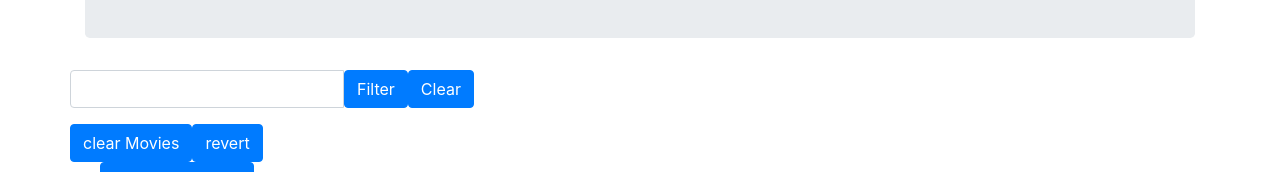
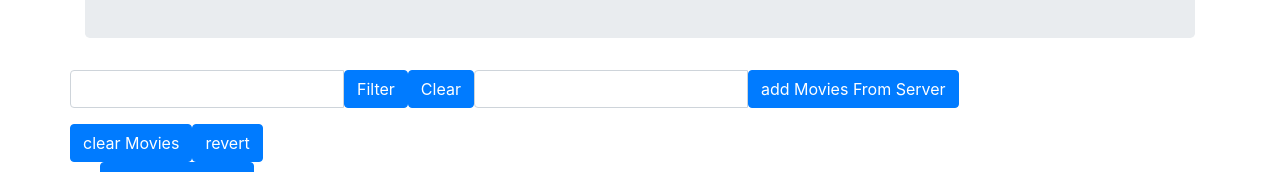
Before and after one commit to roiroi123/react-lesson-begin-roy, a React (Create React App) app: page / in a window 1280 px wide. Shown: the part 138-310 px from the top of the page. Built offline with nearby package versions, Linux system fonts and the light colour scheme.

Commit message:
apiRequestFromInput

```diff
--- a/src/App.tsx
+++ b/src/App.tsx
@@ -14,6 +14,7 @@ import Filter from './components/filter';
 import Configuration from './components/Configuration';
 import AddMovie from './components/addMovie';
 import Test from './components/Test';
+import ServerFilter from './components/serverFilter'
 
 // jsx element
 
@@ -69,6 +70,15 @@ function App() {
         setMovies(filteredMovies)
     }
 
+    async function setMoviesFromServer(value:string){
+        const moviesUrl = `http://www.omdbapi.com/?s=${value}&apikey=4f7462e2&page=10`
+        const { data } = await axios.get(moviesUrl);
+        console.log(data.Search);
+
+        setMovies(data.Search)
+
+    }
+
     const [confgDisplay, changeDisplay] = useState("none")
 
     return <div  className="container">
@@ -80,6 +90,8 @@ function App() {
 
         <div className="row">
             <Filter filterOperation={filterOperation} />
+            <ServerFilter filterServerOperation={setMoviesFromServer}/>
+
         </div>
         <div className="row">
             <Button onClick={clearMovies} > clear Movies</Button>
@@ -127,15 +139,6 @@ function Details() {
 
 
 
-// return <React.Fragment>
-// <h1> aaa</h1>
-// <h1> aaa</h1>
-// </React.Fragment>
 
 
-//also works
-// function App2() {
-//     return header
-// }
-
 export default App;
--- /dev/null
+++ b/src/components/serverFilter/index.tsx
@@ -0,0 +1,25 @@
+import React, { useState } from "react"
+import Button from 'react-bootstrap/Button';
+import InputGroup from 'react-bootstrap/InputGroup';
+import FormControl from 'react-bootstrap/FormControl';
+
+interface IProps {
+    filterServerOperation?: any
+}
+export default function ServerFilter(props: IProps) {
+    const [filterValue, setFilterValue] = useState("")
+    const { filterServerOperation } = props;
+    return <div>
+        <InputGroup className="mb-3">
+            <FormControl
+                aria-label="Username"
+                aria-describedby="basic-addon1"
+                onChange={(e) => setFilterValue(e.target.value)}
+                value={filterValue}
+            />
+            <Button onClick={() => { filterServerOperation(filterValue) }}> add Movies From Server </Button>
+
+        </InputGroup>
+
+    </div>
+}
```
